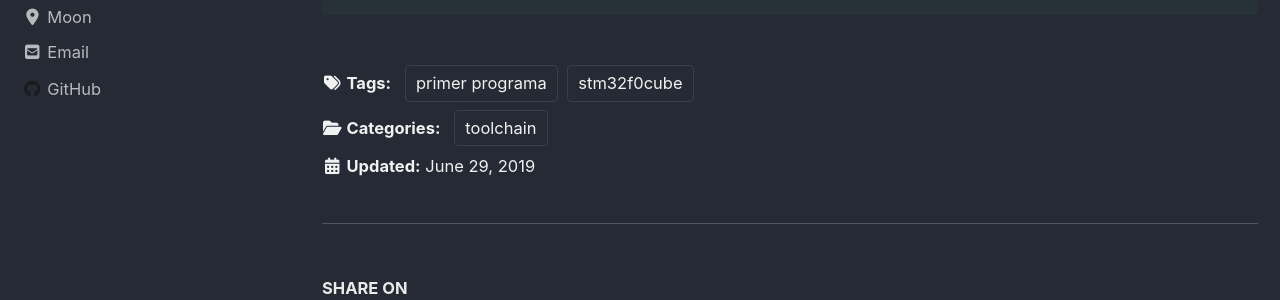
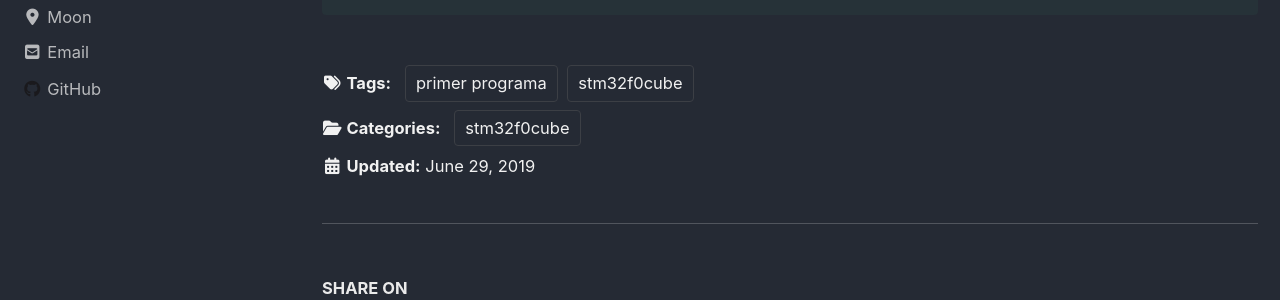
Before and after one commit to diefx/diefx.github.io, a Jekyll site: the page built from _posts/2019-06-29-Primer-Programa-PtI.md, in a window 1280 px wide and 900 px high, scrolled down 6882 px. Shown: the part 142-442 px from the top of the window. Built offline with Jekyll 4.4.1, drawn with Linux system fonts in a browser that asks for light colours; cached includes are drawn as plain includes; nearby versions of some CDN libraries.

Commit message:
Corrections on categories yaml

```diff
--- a/_posts/2019-06-29-Primer-Programa-PtI.md
+++ b/_posts/2019-06-29-Primer-Programa-PtI.md
@@ -1,8 +1,8 @@
 ---
-title: "Primer Programa (Pt I)"
-date: 2019-06-29
-category: toolchain
-tags: [stm32f0cube, primer programa]
+title:      "Primer Programa (Pt I)"
+date:       2019-06-29
+categories: stm32f0cube
+tags:       [stm32f0cube, primer programa]
 ---
 
 Llego la hora de crear nuestro primer programa **hola mundo**, este programa lo realizaremos sin el uso de ninguna librería de apoyo, pero si necesitaremos un par de archivos ya definidos los cuales obtendremos de la librería oficial [**STM32F0Cube**][1] de ST. Descarga el archivo y descomprimelo en tu lugar favorito de la computadora =). **NOTA:** tendrás que registrarte en la pagina de **ST**
```
